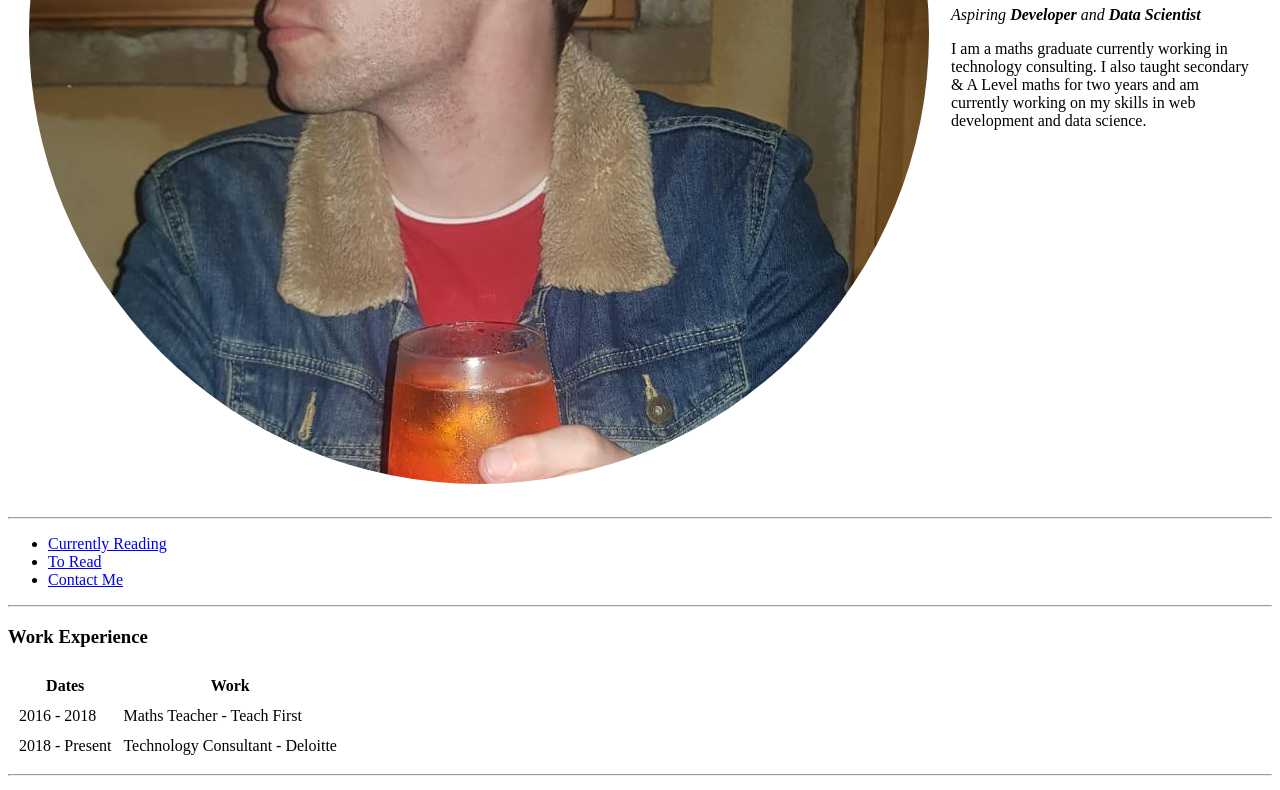
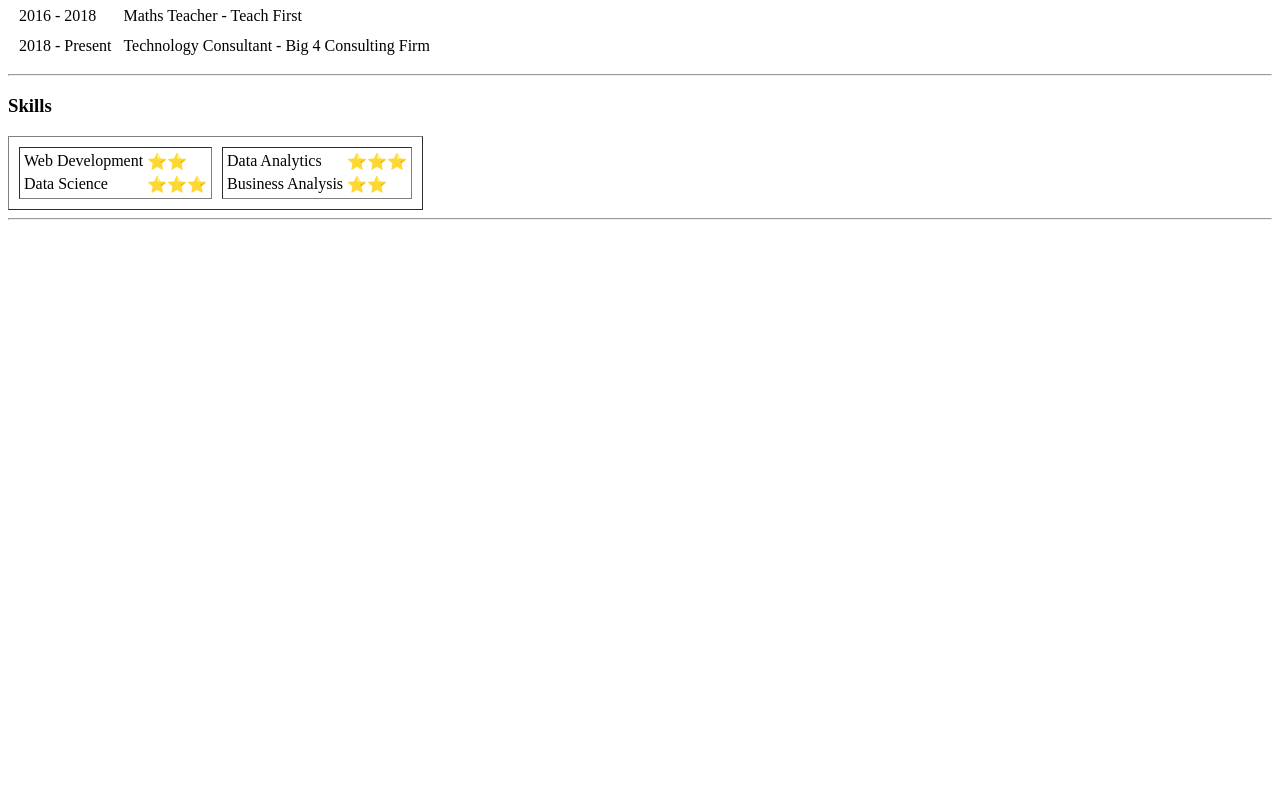
Before and after one commit to tomwatson2/cv, a plain HTML site: page index.html in a window 1280 px wide. Shown: the part 445-1235 px from the top of the page. After the commit the page ends 800 px from the top, so only its background shows below. Drawn offline with Linux system fonts and the light colour scheme.

Commit message:
Updated headshot image size

```diff
--- a/index.html
+++ b/index.html
@@ -9,7 +9,7 @@
 <body>
   <table cellspacing="20">
     <tr>
-      <td> <img src="Tom Watson Headshot.png" alt="Tom Profile Picture"> </td>
+      <td> <img src="Tom Watson Headshot.png" alt="Tom Profile Picture" width="200" height="200"> </td>
       <td>
         <h1>Tom Watson</h1>
         <p><em>Aspiring <strong>Developer</strong> and <strong>Data Scientist</strong></em></p>
@@ -42,7 +42,7 @@
     </tr>
     <tr>
       <td>2018 - Present</td>
-      <td>Technology Consultant - Deloitte</td>
+      <td>Technology Consultant - Big 4 Consulting Firm</td>
     </tr>
   </table>
   <hr>
@@ -54,23 +54,23 @@
       <td>
         <table>
           <tr>
-            <td>iOS Development</td>
-            <td>⭐️⭐️⭐️⭐️⭐️</td>
+            <td>Web Development</td>
+            <td>⭐️⭐️</td>
           </tr>
           <tr>
-            <td>Web Development</td>
-            <td>⭐️⭐️⭐️⭐️⭐️</td>
+            <td>Data Science</td>
+            <td>⭐️⭐️⭐️</td>
           </tr>
         </table>
       </td>
       <td>
         <table>
           <tr>
-            <td>Photography</td>
+            <td>Data Analytics</td>
             <td>⭐️⭐️⭐️</td>
           </tr>
           <tr>
-            <td>Painting</td>
+            <td>Business Analysis</td>
             <td>⭐️⭐️</td>
           </tr>
         </table>
```
